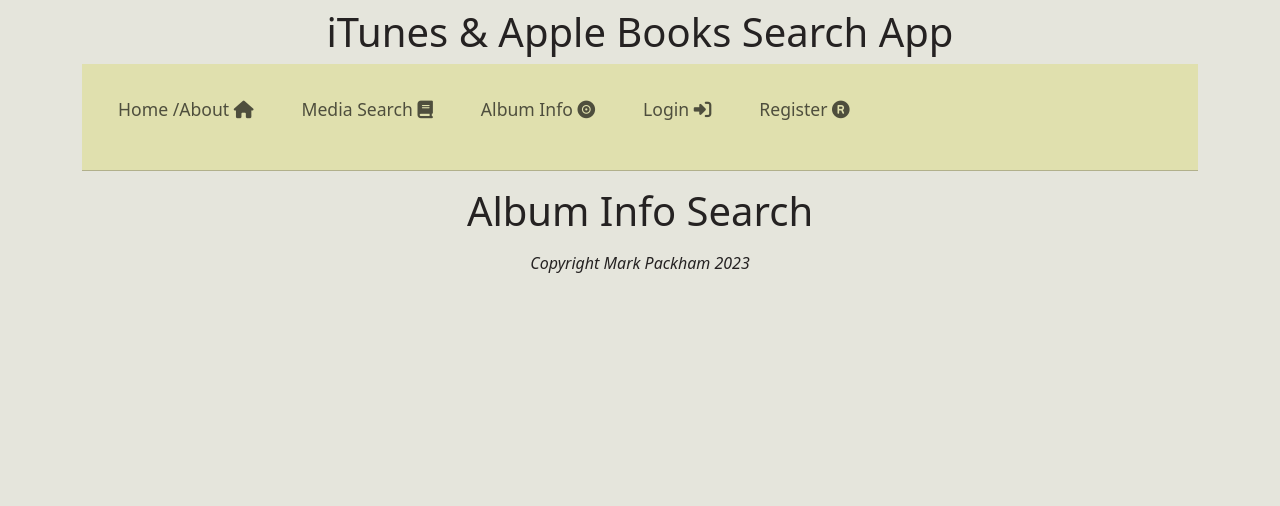
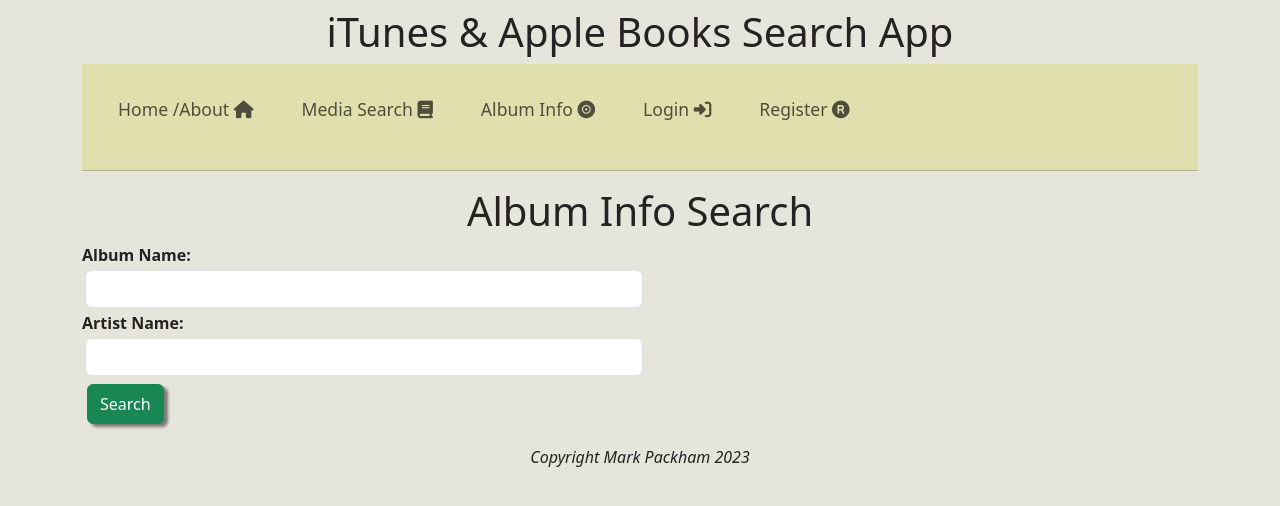
Before and after one commit to markpackham/HyperionReactExpressFaviTunesCapstoneProject, a React (Vite) app in the folder frontend/: page /search-album in a window 1280 px wide. Shown: the top 506 px of the page. Built offline with nearby package versions, Linux system fonts and the light colour scheme.

Commit message:
sent request data

```diff
--- a/frontend/src/components/search-album/AlbumSearch.jsx
+++ b/frontend/src/components/search-album/AlbumSearch.jsx
@@ -1,11 +1,92 @@
+import { useFormik } from "formik";
+import * as Yup from "yup";
+import axios from "axios";
+import DOMPurify from "dompurify";
+import Swal from "sweetalert2";
 import { albumUrlPath } from "../../global";
 
 const AlbumSearch = () => {
   //url example `http://localhost:8080/favs/album-info?albumName=Greatest+Hits&artistName=Creed`;
 
+  const formik = useFormik({
+    initialValues: {
+      albumName: "",
+      artistName: "",
+    },
+    validationSchema: Yup.object({
+      albumName: Yup.string().max(140).required("Required"),
+      artistName: Yup.string().max(140).required("Required"),
+    }),
+    onSubmit: () => {
+      axios
+        .post(`${albumUrlPath}`, {
+          albumName: DOMPurify.sanitize(formik.values.username),
+          artistName: DOMPurify.sanitize(formik.values.password),
+        })
+        .then((res) => {
+          if (res.status === 200) {
+            Swal.fire({
+              title: res.data.message,
+              icon: "success",
+            });
+          } else {
+            Swal.fire({
+              title: "Search Failed",
+              text: res.data,
+              icon: "error",
+            });
+          }
+        })
+        .catch((error) => {
+          console.error("Search error:", error);
+          Swal.fire({
+            title: "Search Error",
+            text: error.message,
+            icon: "error",
+          });
+        });
+    },
+  });
+
   return (
     <div>
       <h1>Album Info Search</h1>
+      <form
+        onSubmit={formik.handleSubmit}
+        className="form-group col-sm-12 col-md-6"
+      >
+        <label htmlFor="albumName">Album Name:</label>
+        <input
+          id="albumName"
+          type="text"
+          className="form-control"
+          {...formik.getFieldProps("albumName")}
+        />
+
+        {formik.touched.albumName && formik.errors.albumName ? (
+          <div className="fw-bold text-danger mb-1">
+            {formik.errors.albumName}
+          </div>
+        ) : null}
+
+        <label htmlFor="artistName">Artist Name:</label>
+        <input
+          id="artistName"
+          type="password"
+          className="form-control"
+          {...formik.getFieldProps("artistName")}
+        />
+
+        {formik.touched.password && formik.errors.password ? (
+          <div className="fw-bold text-danger mb-1">
+            {formik.errors.artistName}
+          </div>
+        ) : null}
+
+        <button type="submit" className="btn btn-success">
+          Search
+        </button>
+      </form>
     </div>
   );
 };
```
Also changed, not shown: 2 other files (tests, documents, lock files or other folders).
